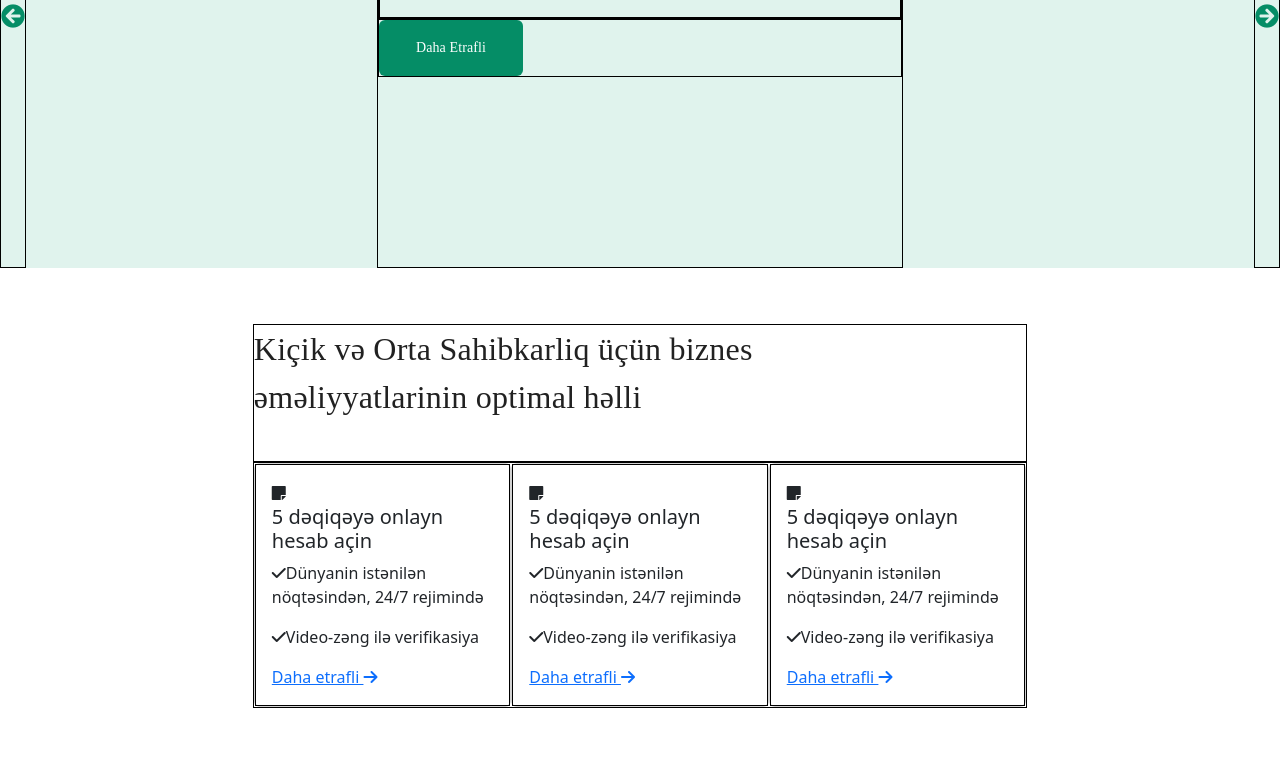
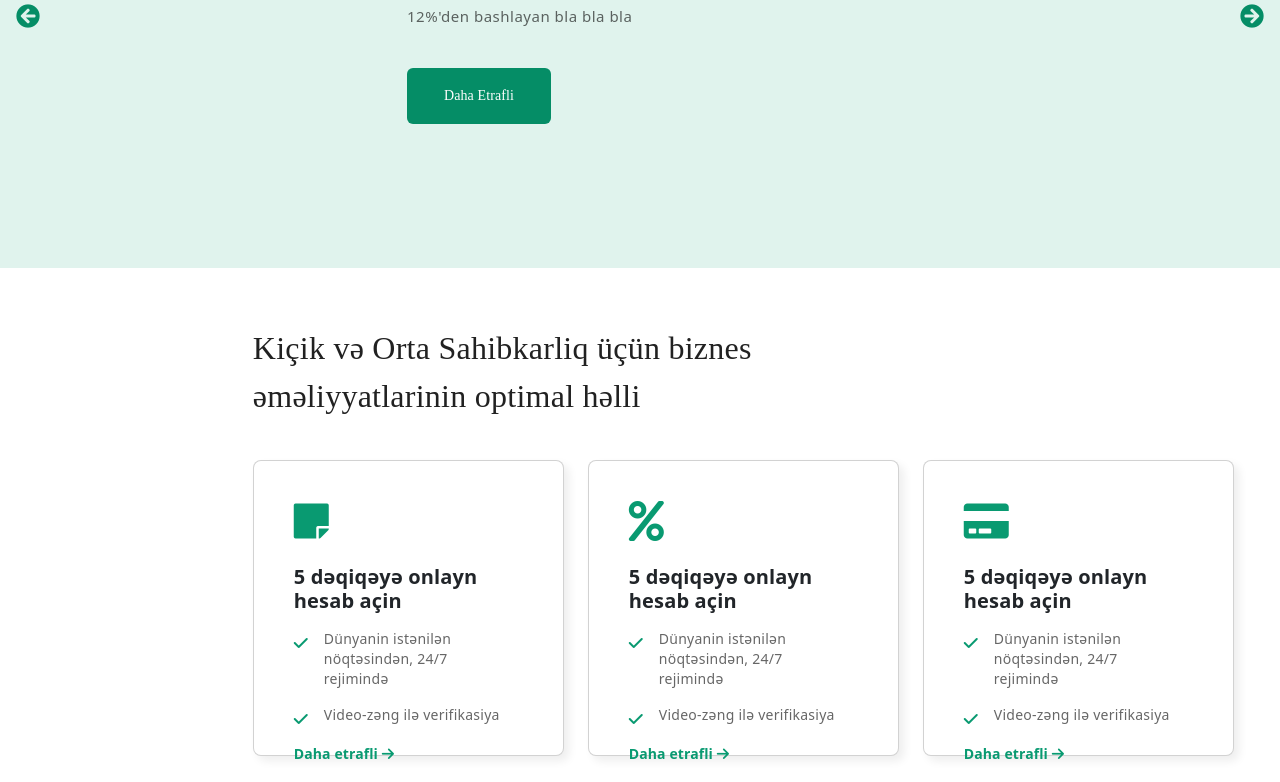
Before and after one commit to Abbas0vv/FinalProject, a plain HTML site: page index.html in a window 1280 px wide. Shown: the part 357-1139 px from the top of the page. Before the commit the page ends 1065 px from the top, so only its background shows below. Drawn offline with nearby package versions, Linux system fonts and the light colour scheme.

Commit message:
Cards completed

```diff
--- a/index.html
+++ b/index.html
@@ -82,30 +82,42 @@
 
             <div class="card">
                 <div class="card-body">
-                  <i class="fas fa-sticky-note"></i>
+                  <i class="fas fa-sticky-note card-icon"></i>
                   <h5 class="card-title">5 dəqiqəyə onlayn hesab açin</h5>
-                  <p class="card-text"><i class="fa-solid fa-check"></i>Dünyanin istənilən nöqtəsindən, 24/7 rejimində</p>
-                  <p class="card-text"><i class="fa-solid fa-check"></i>Video-zəng ilə verifikasiya</p>
+                  <div class="card-about d-flex">
+                    <i class="fa-solid fa-check"></i><p class="card-text">Dünyanin istənilən nöqtəsindən, 24/7 rejimində</p>
+                  </div>
+                  <div class="card-about d-flex">
+                    <i class="fa-solid fa-check"></i><p class="card-text">Video-zəng ilə verifikasiya</p>
+                  </div>
                   <a href="#" class="card-link">Daha etrafli <i class="fa-solid fa-arrow-right"></i></a>
                 </div>
             </div>
 
             <div class="card">
                 <div class="card-body">
-                  <i class="fas fa-sticky-note"></i>
+                  <i class="fas fa-percent card-icon"></i>
                   <h5 class="card-title">5 dəqiqəyə onlayn hesab açin</h5>
-                  <p class="card-text"><i class="fa-solid fa-check"></i>Dünyanin istənilən nöqtəsindən, 24/7 rejimində</p>
-                  <p class="card-text"><i class="fa-solid fa-check"></i>Video-zəng ilə verifikasiya</p>
+                  <div class="card-about d-flex">
+                    <i class="fa-solid fa-check"></i><p class="card-text">Dünyanin istənilən nöqtəsindən, 24/7 rejimində</p>
+                  </div>
+                  <div class="card-about d-flex">
+                    <i class="fa-solid fa-check"></i><p class="card-text">Video-zəng ilə verifikasiya</p>
+                  </div>
                   <a href="#" class="card-link">Daha etrafli <i class="fa-solid fa-arrow-right"></i></a>
                 </div>
             </div>
 
             <div class="card">
                 <div class="card-body">
-                  <i class="fas fa-sticky-note"></i>
+                  <i class="fas fa-credit-card card-icon"></i>
                   <h5 class="card-title">5 dəqiqəyə onlayn hesab açin</h5>
-                  <p class="card-text"><i class="fa-solid fa-check"></i>Dünyanin istənilən nöqtəsindən, 24/7 rejimində</p>
-                  <p class="card-text"><i class="fa-solid fa-check"></i>Video-zəng ilə verifikasiya</p>
+                  <div class="card-about d-flex">
+                    <i class="fa-solid fa-check"></i><p class="card-text">Dünyanin istənilən nöqtəsindən, 24/7 rejimində</p>
+                  </div>
+                  <div class="card-about d-flex">
+                    <i class="fa-solid fa-check"></i><p class="card-text">Video-zəng ilə verifikasiya</p>
+                  </div>
                   <a href="#" class="card-link">Daha etrafli <i class="fa-solid fa-arrow-right"></i></a>
                 </div>
             </div>
--- a/source/assets/scss/partials/_card-section.scss
+++ b/source/assets/scss/partials/_card-section.scss
@@ -13,6 +13,7 @@
             font-weight: 400;
         }
 
+    }
     .card {
         width: 368px;
         height: 296px;
@@ -21,10 +22,51 @@
         border-radius: 8px;
         background-color: #fff;
         min-width: 311px;
+        box-shadow: 5px 5px 10px rgba(0,0,0,.07);
+    }
 
-            i {
-                color: #058d66;
+
+    .card-icon {
+        font-size: 40px;
+        color: #099a71;
+        margin-bottom: 24px;
+        margin-right: 8px;
+    }
+
+    .card-title {
+        margin-bottom: 16px;
+        line-height: 24px;
+        letter-spacing: .15px;
+        font-size: 20px;
+        font-weight: 600;
+    }
+
+    .fa-check {
+        margin: 6px 0 0 0;
+        color: #099a71;
+    }
+
+    .card-text {
+        background-size: 20px;
+        background-position-y: top;
+        padding: 0 16px;
+        color: rgba(0,0,0,.6);
+        font-weight: 500;
+        font-size: 14px;
+        line-height: 20px;
+        letter-spacing: .25px;
+        margin-bottom: 16px;
+        cursor: pointer;
+    }
+
+    .card-link {
+        transition: all .3s cubic-bezier(.23,1,.32,1);
+        color: #099a71;
+        font-size: 14px;
+        line-height: 24px;
+        letter-spacing: .1px;
+        font-weight: 600;
+        padding: 8px 0;
+        text-decoration: none;
     }
 }
-    }
-}
--- a/source/assets/scss/partials/_global.scss
+++ b/source/assets/scss/partials/_global.scss
@@ -1,3 +1,3 @@
-div {
-    border: 1px solid black;
-}
+// div {
+//     border: 1px solid black;
+// }
--- a/source/assets/scss/partials/_main-slider.scss
+++ b/source/assets/scss/partials/_main-slider.scss
@@ -49,6 +49,7 @@ main {
             }
 
             .arrow {
+                margin: 0 16px;
                 font-size: 24px;
                 display: flex;
                 align-items: center;
```
Also changed, not shown: source/assets/scss/style.css, 1 other file. Lines whose indentation alone changed are shown as unchanged.
